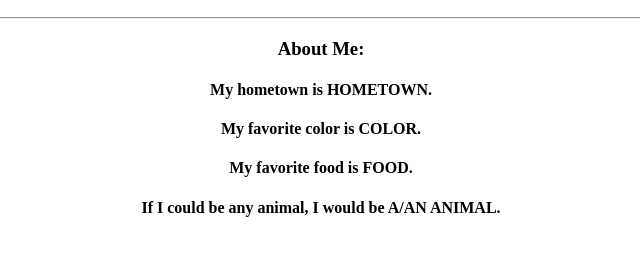
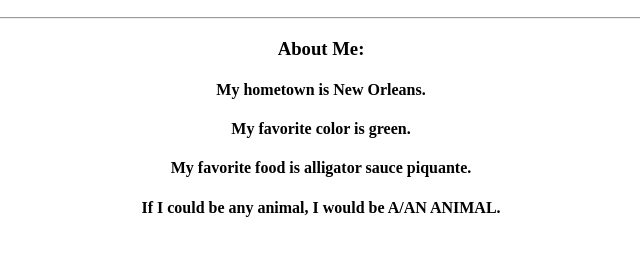
Before and after one commit to imcannon/My-First-Repo, a plain HTML site: page index.html in a window 1280 px wide. Shown: the part 110-366 px from the top of the page, without its empty margins (319-959 px from the left). Drawn offline with Linux system fonts and the light colour scheme.

Commit message:
Adding new placeholder text

```diff
--- a/index.html
+++ b/index.html
@@ -11,9 +11,9 @@
                 <h2>Software Developer</h2>
                 <hr>
                 <h3>About Me:</h3>
-                    <h4>My hometown is HOMETOWN.</h4>
-                    <h4>My favorite color is COLOR.</h4>
-                    <h4>My favorite food is FOOD.</h4>
+                    <h4>My hometown is New Orleans.</h4>
+                    <h4>My favorite color is green.</h4>
+                    <h4>My favorite food is alligator sauce piquante.</h4>
                     <h4>If I could be any animal, I would be A/AN ANIMAL.</h4>
             </div>
           </body>
```
